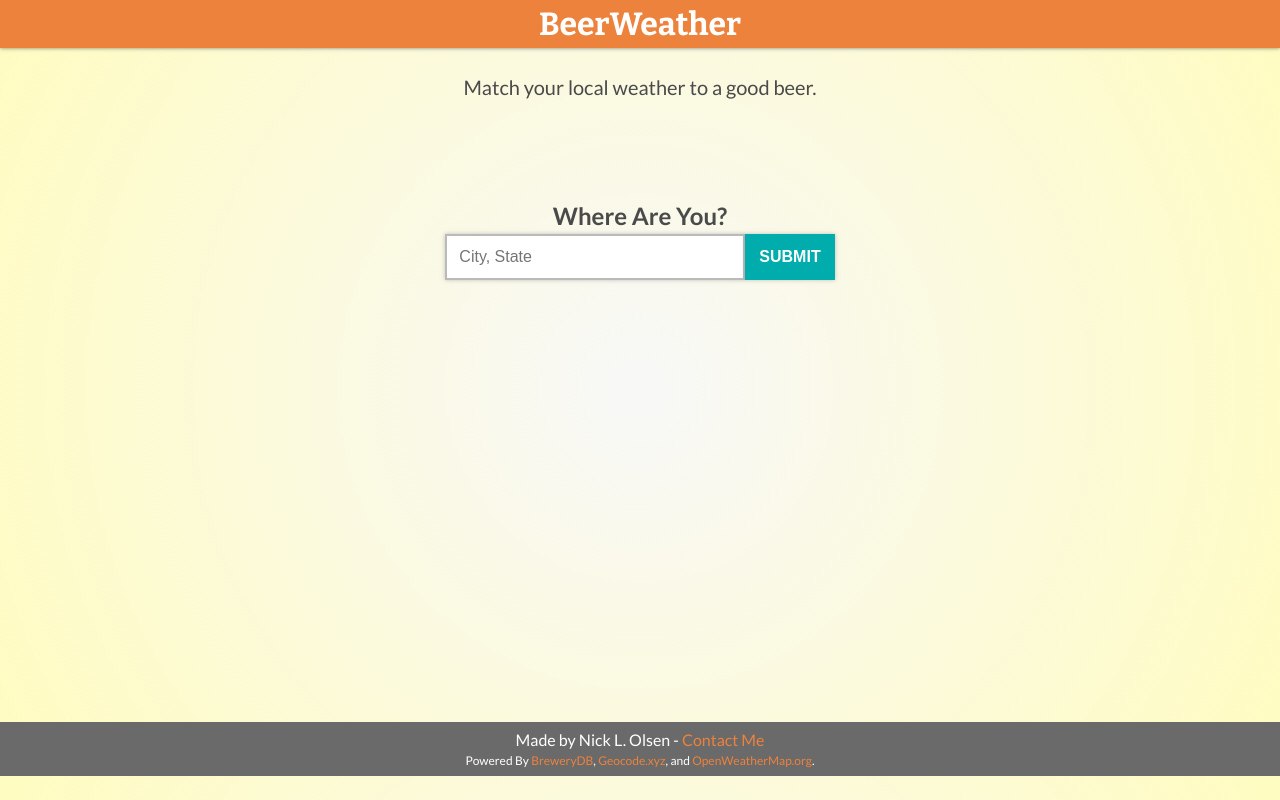
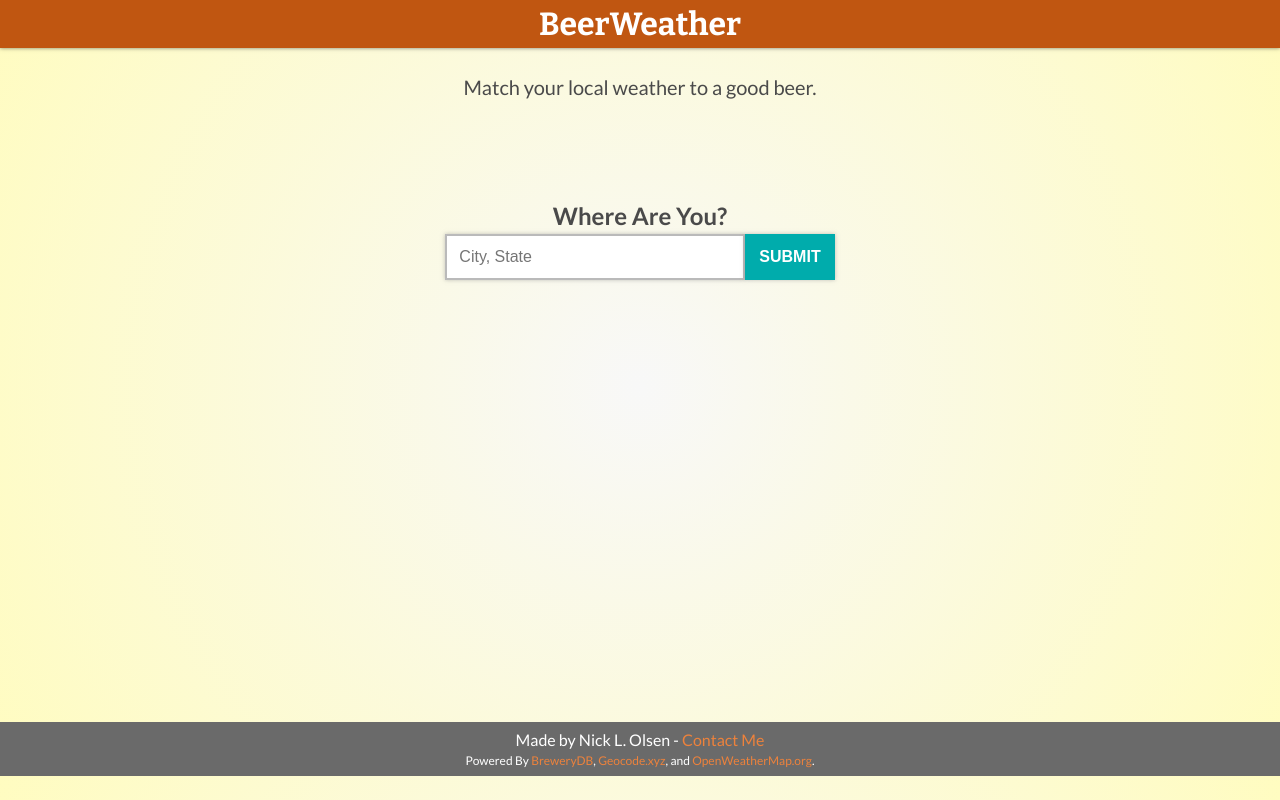
Before and after one commit to ncko/BeerWeather, a plain HTML site: page index.html in a window 1280 px wide. Drawn offline with nearby package versions, Linux system fonts and the light colour scheme.

Commit message:
Make background-color on header darker to adhere to WCAG 2 AA contrast standards

```diff
--- a/main.css
+++ b/main.css
@@ -29,7 +29,7 @@ body {
 
 header {
   text-align: center;
-  background-color: #ed823c;
+  background-color: #C05611;
   color: #fff;
   box-shadow: 0 0 4px 0 rgba(0, 0, 0, 0.5);
 }
```
